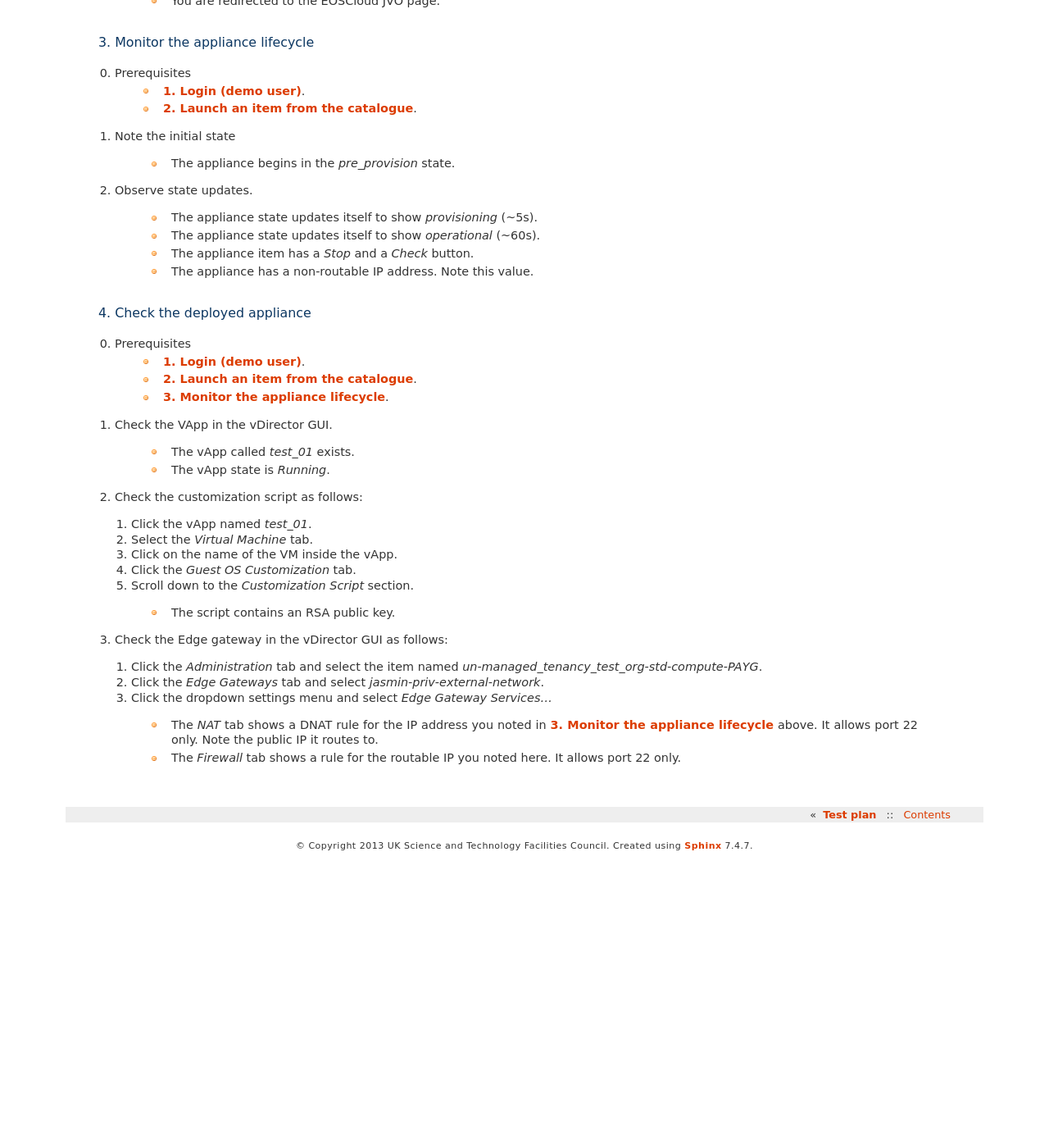
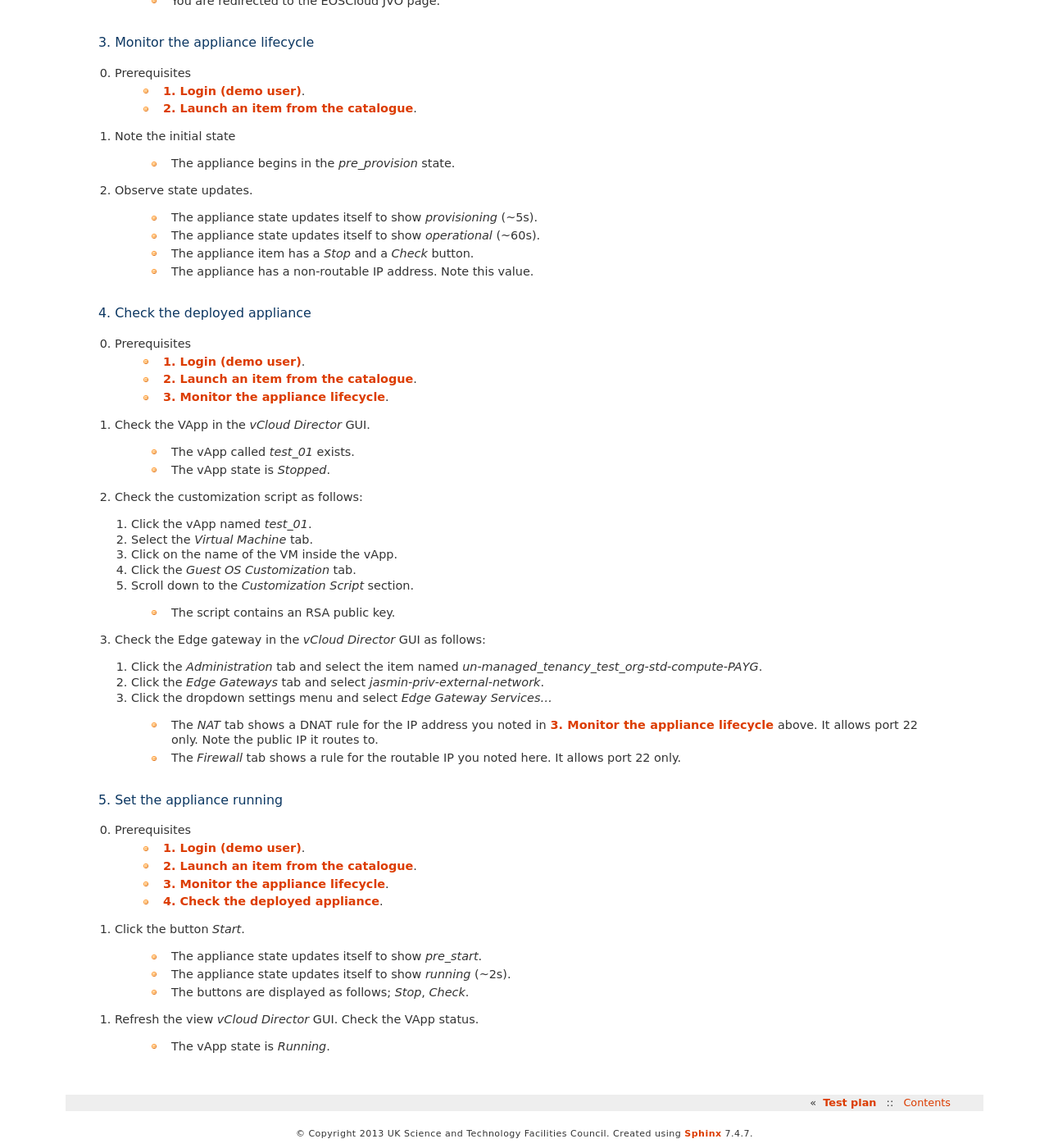
Before and after one commit to cedadev/cloudhands-ops, a Sphinx documentation site: the page built from cloudhands/ops/doc/tst-integration.rst, in a window 1280 px wide and 1400 px high, scrolled down 4561 px. Shown: the whole window at 82% size. Built offline with Sphinx 7.4.7, drawn with Linux system fonts in a browser that asks for light colours; before the commit the page ends 5609 px from its top, so only the background shows below that.

Commit message:
Mods to appliance lifecycle test procedure.

```diff
--- a/cloudhands/ops/doc/tst-integration.rst
+++ b/cloudhands/ops/doc/tst-integration.rst
@@ -275,10 +275,10 @@ is only available in the `Lab` environment.
     * `2. Launch an item from the catalogue`_.
     * `3. Monitor the appliance lifecycle`_.
 
-1. Check the VApp in the vDirector GUI.
+1. Check the VApp in the `vCloud Director` GUI.
 
     * The vApp called `test_01` exists.
-    * The vApp state is `Running`.
+    * The vApp state is `Stopped`.
 
 2. Check the customization script as follows:
 
@@ -290,7 +290,7 @@ is only available in the `Lab` environment.
 
     * The script contains an RSA public key.
 
-3. Check the Edge gateway in the vDirector GUI as follows:
+3. Check the Edge gateway in the `vCloud Director` GUI as follows:
 
    #. Click the `Administration` tab and select the item named
       `un-managed_tenancy_test_org-std-compute-PAYG`.
@@ -303,5 +303,24 @@ is only available in the `Lab` environment.
     * The `Firewall` tab shows a rule for the routable IP you noted here.
       It allows port 22 only.
 
+5. Set the appliance running
+----------------------------
+
+0. Prerequisites
+    * `1. Login (demo user)`_.
+    * `2. Launch an item from the catalogue`_.
+    * `3. Monitor the appliance lifecycle`_.
+    * `4. Check the deployed appliance`_.
+
+1. Click the button `Start`.
+
+    * The appliance state updates itself to show `pre_start`.
+    * The appliance state updates itself to show `running` (~2s).
+    * The buttons are displayed as follows; `Stop`, `Check`.
+
+1. Refresh the view `vCloud Director` GUI. Check the VApp status.
+
+    * The vApp state is `Running`.
+
 .. _free external email address: http://www.mail.com/int/
 .. _resource exhaustion: https://www.owasp.org/index.php/Resource_exhaustion
```
Also changed, not shown: 1 other file.
